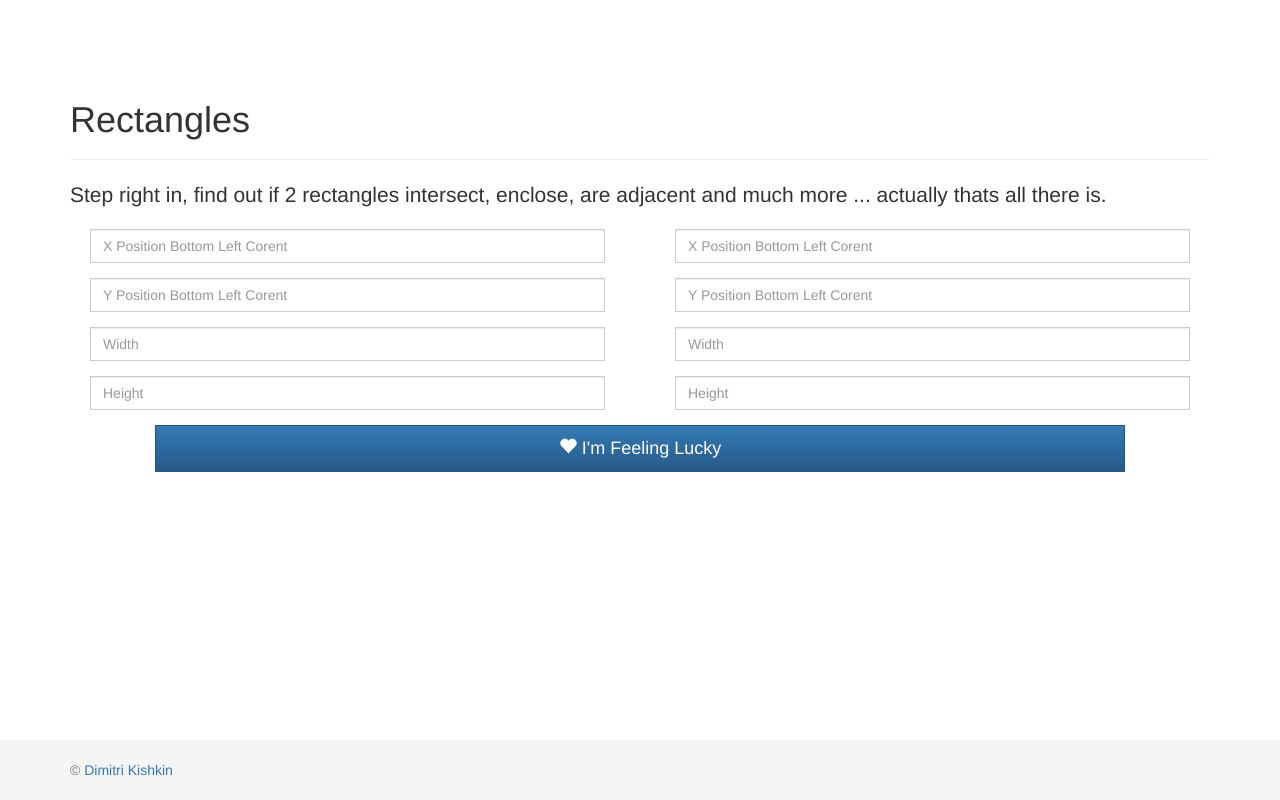
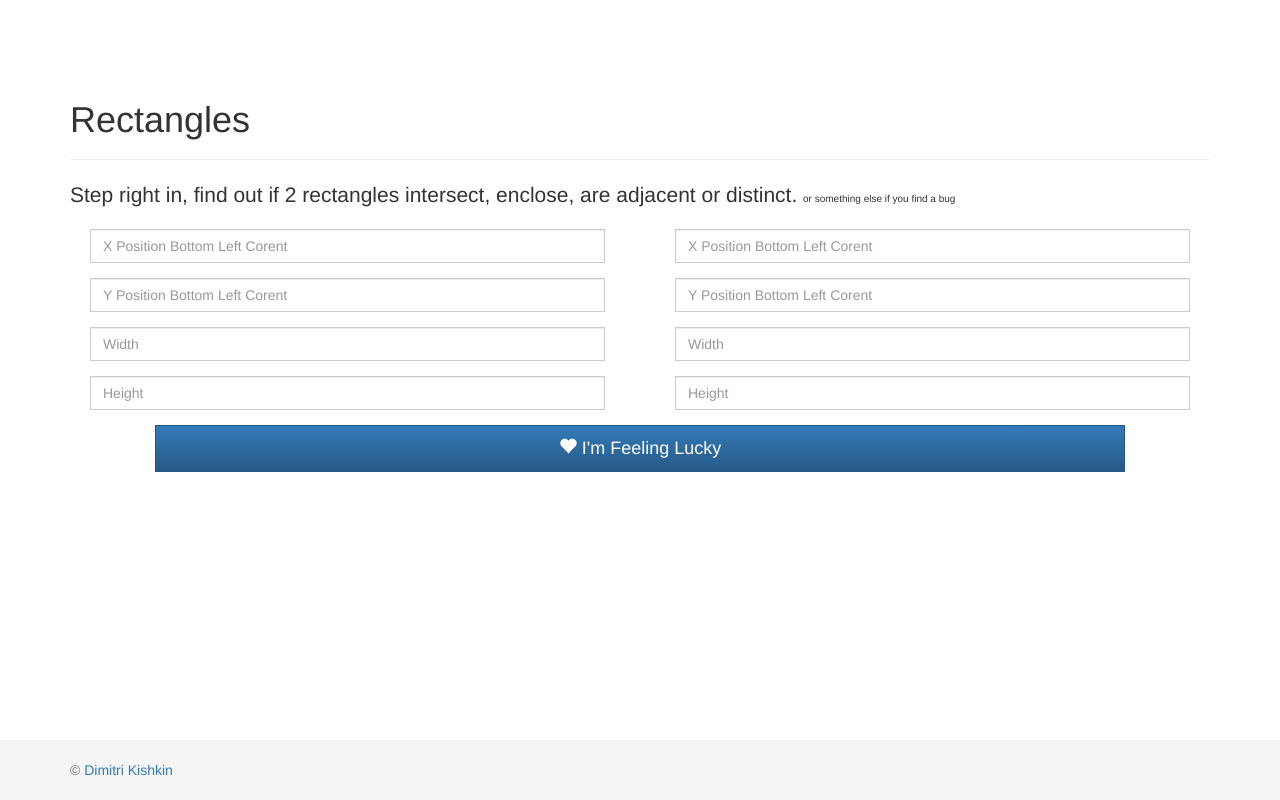
Before and after one commit to arduima/shape-web, a plain HTML site: page index.html in a window 1280 px wide. Drawn offline with nearby package versions, Linux system fonts and the light colour scheme; files that its build step writes are made by us from their sources.

Commit message:
Small changes

```diff
--- a/css/main.css
+++ b/css/main.css
@@ -67,3 +67,7 @@
      padding-right: 100px;
      padding-bottom: 50px;
    }
+
+   .small-lead {
+     font-size: 10px;
+   }
--- a/index.html
+++ b/index.html
@@ -34,9 +34,9 @@
       <div class="page-header">
         <h1>Rectangles</h1>
       </div>
-      <p class="lead">Step right in, find out if 2 rectangles intersect, enclose,
-        are adjacent and much more ... actually thats all there is.</p>
-
+      <p class="lead">Step right in, find out if 2 rectangles intersect, enclose, are adjacent or distinct.
+        <span class="small-lead">or something else if you find a bug</span>
+      </p>
       <div class="row">
         <div class="col-md-6 form-panel">
           <form class="form-horizontal">
```
